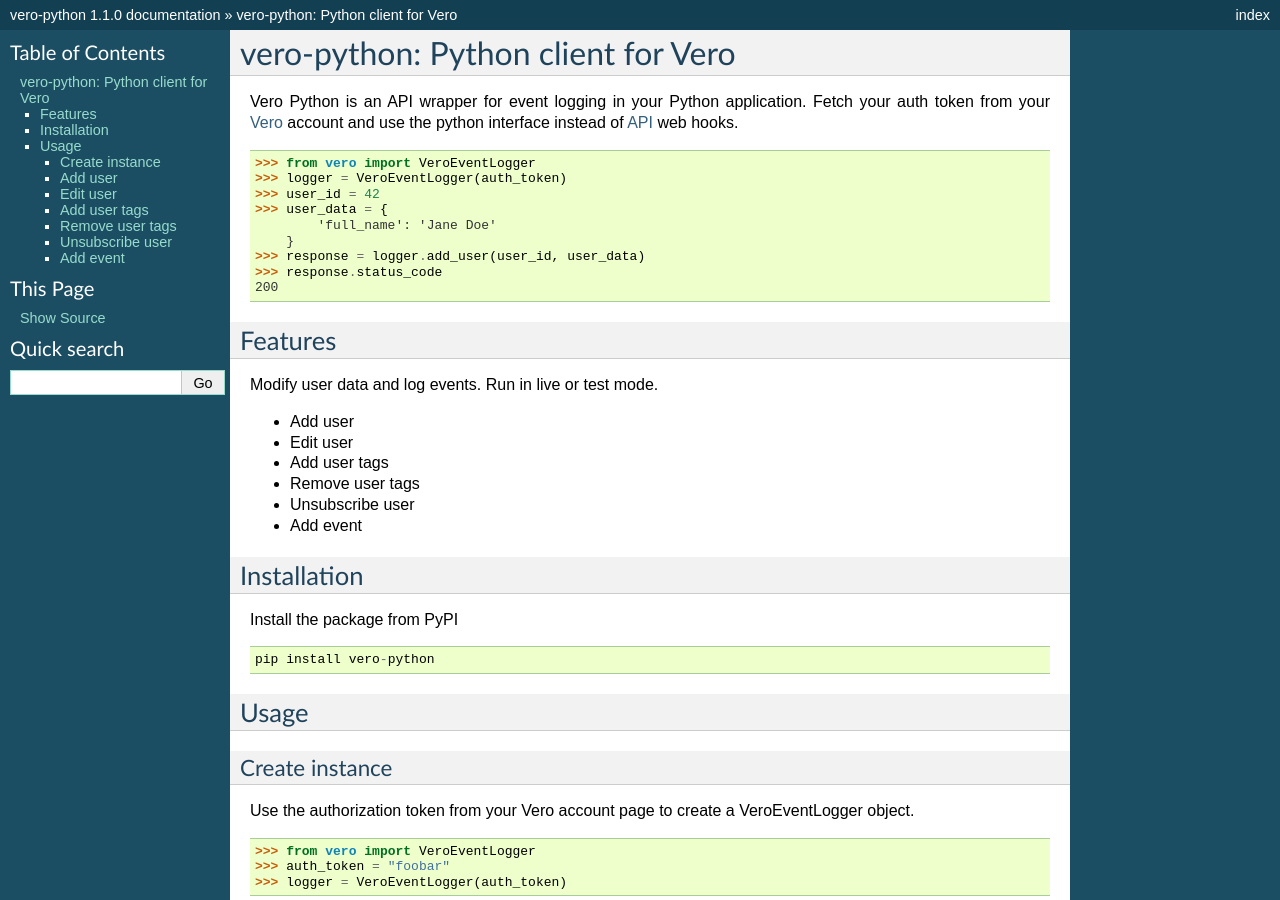
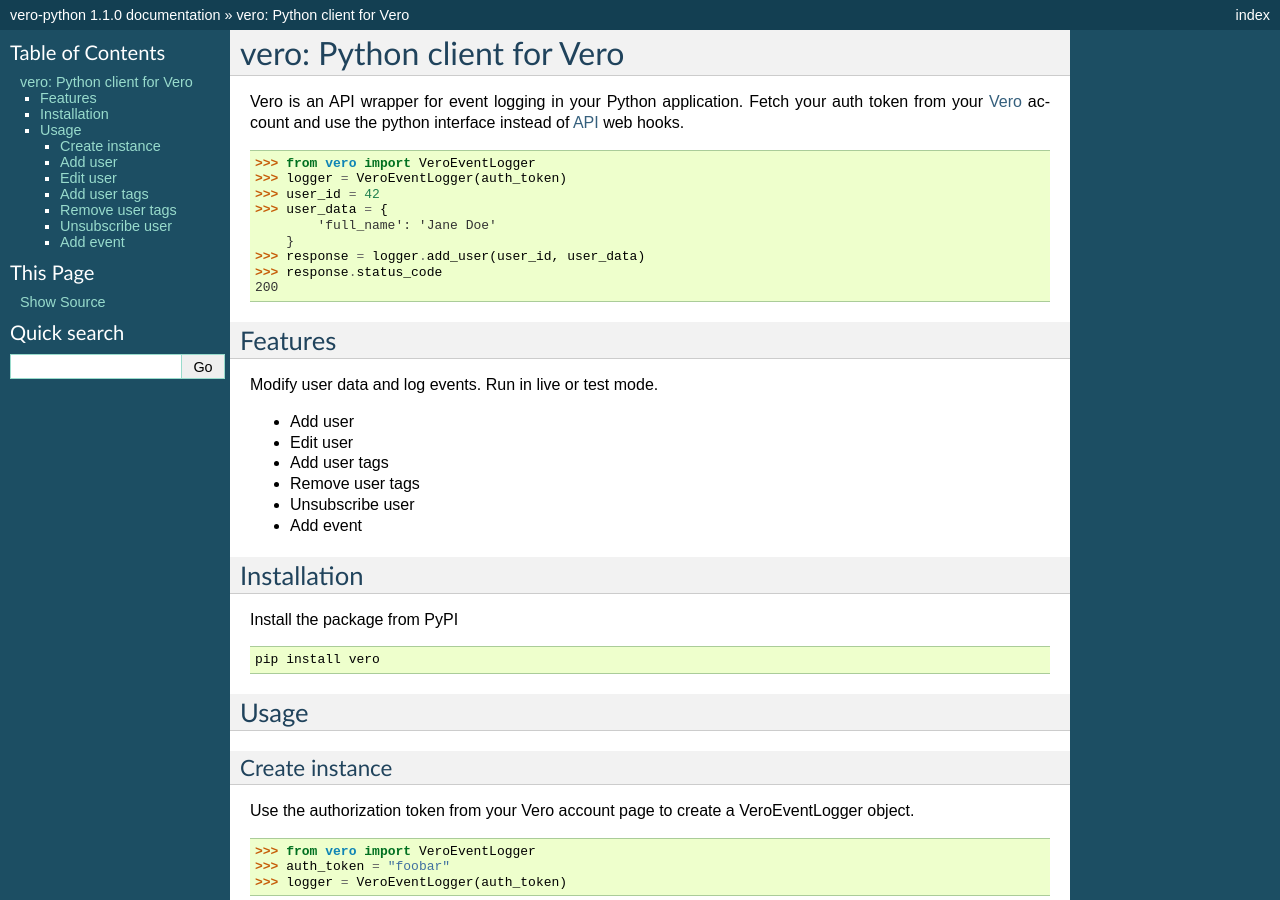
Before and after one commit to waveaccounting/vero-python, a Sphinx documentation site: the page built from docs/index.rst, in a window 1280 px wide and 900 px high. Built offline with Sphinx 7.4.7, drawn with Linux system fonts in a browser that asks for light colours; some of the changed text lies outside the part shown.

Commit message:
Update index.rst

```diff
--- a/docs/index.rst
+++ b/docs/index.rst
@@ -1,7 +1,7 @@
-vero-python: Python client for Vero
+vero: Python client for Vero
 ===================================
 
-Vero Python is an API wrapper for event logging in your Python application.
+Vero is an API wrapper for event logging in your Python application.
 Fetch your auth token from your `Vero <http://getvero.com>`_ account and use the python interface instead of `API <http://github.com/getvero/vero-api>`_ web hooks.
 ::
     >>> from vero import VeroEventLogger
@@ -30,7 +30,7 @@
 ------------
 Install the package from PyPI
 ::
-  pip install vero-python
+  pip install vero
 
 Usage
 -----
```
